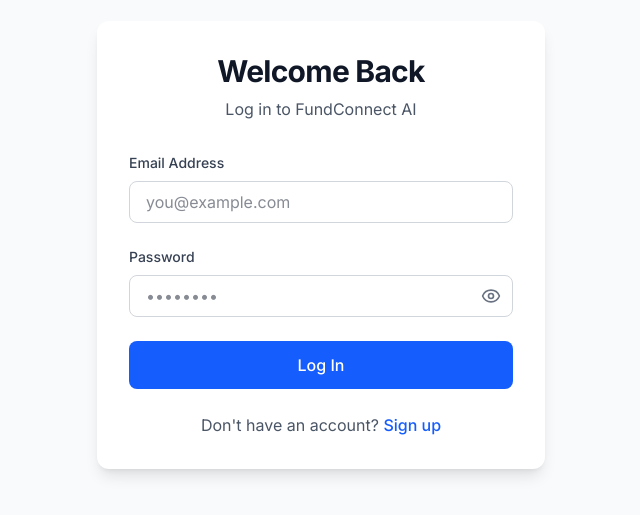
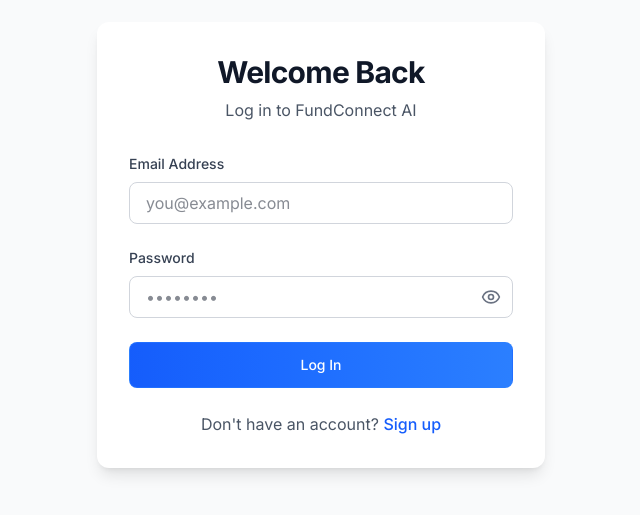
Before and after one commit to AyushDey1029/FundConnect_AI, a React (Vite) app in the folder frontend/: page /login in a window 1280 px wide. Shown: the part 155-670 px from the top of the page, without its empty margins (319-959 px from the left). Built offline with nearby package versions, Linux system fonts and the light colour scheme; no server answers.

Commit message:
feat: standardize button micro-animations and glow effects

```diff
--- a/frontend/src/components/ui/Button.jsx
+++ b/frontend/src/components/ui/Button.jsx
@@ -1,5 +1,7 @@
 import React from 'react';
 import { Loader2 } from 'lucide-react';
+
+import { motion } from 'framer-motion';
 
 const Button = ({
   children,
@@ -13,14 +15,14 @@
   onClick,
   ...props
 }) => {
-  const baseStyles = 'group inline-flex items-center justify-center font-medium rounded-lg transition-all duration-200 focus:outline-none focus:ring-2 focus:ring-offset-2 disabled:opacity-50 disabled:pointer-events-none active:scale-[0.98]';
+  const baseStyles = 'group inline-flex items-center justify-center font-medium rounded-lg transition-all duration-300 focus:outline-none focus:ring-2 focus:ring-offset-2 disabled:opacity-50 disabled:pointer-events-none relative overflow-hidden';
 
   const variants = {
-    primary: 'bg-blue-600 text-white hover:bg-blue-700 focus:ring-blue-500 shadow-sm hover:shadow-md',
-    secondary: 'bg-gray-100 text-gray-900 hover:bg-gray-200 focus:ring-gray-500 dark:bg-gray-800 dark:text-gray-100 dark:hover:bg-gray-700',
-    outline: 'border border-gray-200 text-gray-700 hover:border-gray-300 hover:bg-gray-50 focus:ring-gray-500 dark:border-gray-700 dark:text-gray-300 dark:hover:border-gray-600 dark:hover:bg-gray-800 shadow-sm',
-    ghost: 'text-gray-700 hover:bg-gray-100 focus:ring-gray-500 dark:text-gray-300 dark:hover:bg-gray-800',
-    danger: 'bg-red-600 text-white hover:bg-red-700 focus:ring-red-500 shadow-sm hover:shadow-md',
+    primary: 'bg-gradient-to-r from-blue-600 to-blue-500 text-white hover:from-blue-500 hover:to-blue-400 hover:shadow-[0_0_20px_rgba(59,130,246,0.4)] focus:ring-blue-500 border border-blue-500/50',
+    secondary: 'bg-gradient-to-r from-gray-100 to-white text-gray-900 hover:shadow-[0_0_15px_rgba(209,213,219,0.5)] focus:ring-gray-500 dark:from-gray-800 dark:to-gray-900 dark:text-gray-100 dark:hover:shadow-[0_0_15px_rgba(75,85,99,0.4)] border border-gray-200 dark:border-gray-700',
+    outline: 'border border-gray-200 text-gray-700 hover:border-gray-300 hover:bg-gray-50/50 focus:ring-gray-500 dark:border-gray-700 dark:text-gray-300 dark:hover:border-gray-600 dark:hover:bg-gray-800/50 hover:shadow-[0_0_15px_rgba(156,163,175,0.2)]',
+    ghost: 'text-gray-700 hover:bg-gray-100/50 focus:ring-gray-500 dark:text-gray-300 dark:hover:bg-gray-800/50 hover:shadow-[0_0_15px_rgba(156,163,175,0.1)]',
+    danger: 'bg-gradient-to-r from-red-600 to-red-500 text-white hover:from-red-500 hover:to-red-400 hover:shadow-[0_0_20px_rgba(239,68,68,0.4)] focus:ring-red-500 border border-red-500/50',
   };
 
   const sizes = {
@@ -31,7 +33,9 @@
   };
 
   return (
-    <button
+    <motion.button
+      whileHover={disabled || isLoading ? {} : { scale: 1.02 }}
+      whileTap={disabled || isLoading ? {} : { scale: 0.95 }}
       type={type}
       disabled={disabled || isLoading}
       onClick={onClick}
@@ -44,9 +48,16 @@
       `}
       {...props}
     >
-      {isLoading && <Loader2 className="w-4 h-4 mr-2 animate-spin" />}
-      {children}
-    </button>
+      {/* Subtle shine effect on hover for primary/danger */}
+      {(variant === 'primary' || variant === 'danger') && (
+        <div className="absolute inset-0 -translate-x-full bg-gradient-to-r from-transparent via-white/20 to-transparent group-hover:animate-[shimmer_1.5s_infinite]" />
+      )}
+
+      <span className="relative flex items-center justify-center gap-2">
+        {isLoading && <Loader2 className="w-4 h-4 animate-spin" />}
+        {children}
+      </span>
+    </motion.button>
   );
 };
 
--- a/frontend/src/pages/Login.jsx
+++ b/frontend/src/pages/Login.jsx
@@ -5,6 +5,7 @@
 import { loginSuccess } from '../store/authSlice.js';
 import { motion } from 'framer-motion';
 import { Eye, EyeOff } from 'lucide-react';
+import Button from '../components/ui/Button';
 
 const Login = () => {
   const [email, setEmail] = null || useState('');
@@ -91,13 +92,14 @@
             </div>
           </div>
 
-          <button
+          <Button
             type="submit"
-            disabled={loading}
-            className={`w-full py-3 px-4 bg-blue-600 hover:bg-blue-700 text-white font-medium rounded-lg transition-colors ${loading ? 'opacity-70 cursor-not-allowed' : ''}`}
+            isLoading={loading}
+            fullWidth
+            className="py-3"
           >
-            {loading ? 'Logging in...' : 'Log In'}
-          </button>
+            Log In
+          </Button>
         </form>
 
         <p className="mt-6 text-center text-gray-600 dark:text-gray-400">
--- a/frontend/src/pages/Register.jsx
+++ b/frontend/src/pages/Register.jsx
@@ -5,6 +5,7 @@
 import { loginSuccess } from '../store/authSlice.js';
 import { motion } from 'framer-motion';
 import { Eye, EyeOff } from 'lucide-react';
+import Button from '../components/ui/Button';
 
 const Register = () => {
   const [name, setName] = useState('');
@@ -104,13 +105,14 @@
             </div>
           </div>
 
-          <button
+          <Button
             type="submit"
-            disabled={loading}
-            className={`w-full py-3 px-4 bg-blue-600 hover:bg-blue-700 text-white font-medium rounded-lg transition-colors mt-2 ${loading ? 'opacity-70 cursor-not-allowed' : ''}`}
+            isLoading={loading}
+            fullWidth
+            className="py-3 mt-2"
           >
-            {loading ? 'Creating Account...' : 'Sign Up'}
-          </button>
+            Sign Up
+          </Button>
         </form>
 
         <p className="mt-6 text-center text-gray-600 dark:text-gray-400">
--- a/frontend/tailwind.config.js
+++ b/frontend/tailwind.config.js
@@ -6,7 +6,16 @@
   ],
   darkMode: 'class',
   theme: {
-    extend: {},
+    extend: {
+      keyframes: {
+        shimmer: {
+          '100%': { transform: 'translateX(100%)' },
+        }
+      },
+      animation: {
+        shimmer: 'shimmer 1.5s infinite',
+      }
+    },
   },
   plugins: [],
 }
```
